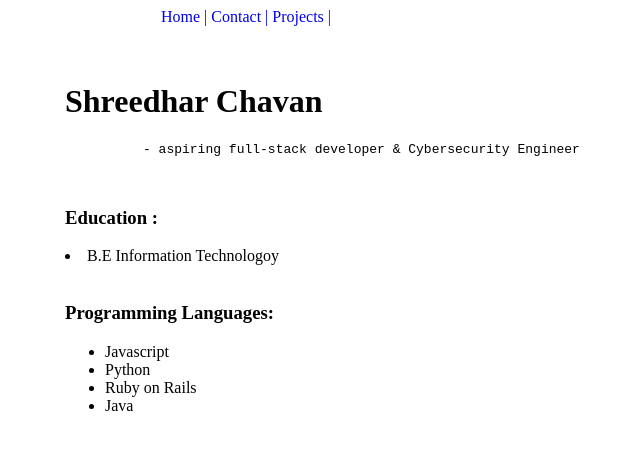
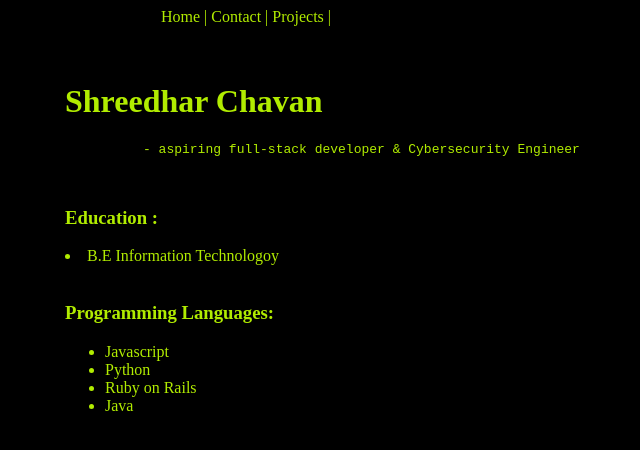
Before and after one commit to shreedhar37/wd-portfolio, a plain HTML site: page index.html in a window 1280 px wide. Shown: the whole page, without its empty margins (325-965 px from the left). Drawn offline with Linux system fonts and the light colour scheme.

Commit message:
Background color and text color changed

```diff
--- a/main.css
+++ b/main.css
@@ -1,14 +1,14 @@
-/* html {
-  max-width: 500px;
-  margin: auto;
-} */
-
+body {
+  background-color: rgb(0, 0, 0);
+  color: rgb(177, 236, 0);
+}
 .content {
   max-width: 500px;
   margin: auto;
 }
 a {
   text-decoration: none;
+  color: rgb(177, 236, 0);
 }
 
 button,
```
